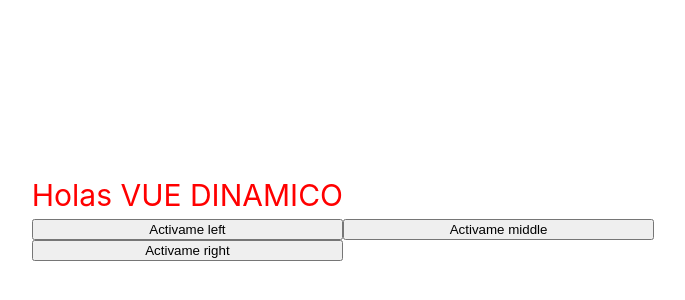
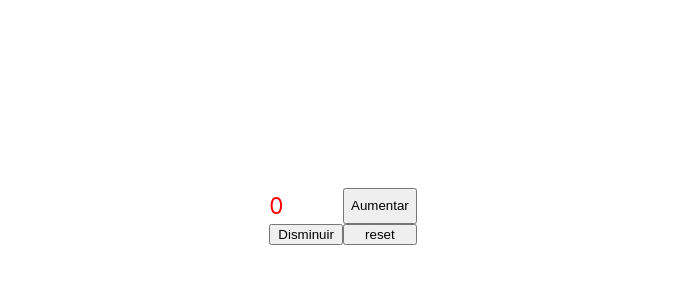
Before and after one commit to usar77e/vuejsUsuario, a Vue app in the folder api-cic-usuario/: page / in a window 1280 px wide. Shown: the part 184-484 px from the top of the page, without its empty margins (297-982 px from the left). Built offline with nearby package versions, Linux system fonts and the light colour scheme.

Commit message:
reactividad
prueba de elementos

```diff
--- a/api-cic-usuario/src/App.vue
+++ b/api-cic-usuario/src/App.vue
@@ -1,17 +1,38 @@
 <script setup>
+  import { ref } from 'vue'
   const name = 'Vue dinamico';
-  //metodo
-  const handlelclick = (message) => {
-    console.log(message);
+
+  const counter = ref(0);
+  const arrayColor = ["red", "green"];
+
+  const increment = () => {
+    console.log('aumentar contador');
+    counter.value ++;
+    console.log(counter);
   }
+
+  const decrement = () => {
+    console.log('disminuir contador');
+    counter.value --;
+    console.log(counter);
+  }
+
+  const reset = () => {
+    console.log('aumentar contador');
+    counter.value = 0;
+    console.log(counter);
+  }
+
+
 </script>
 
 <template>
-  <h1>Holas {{ name.toUpperCase() }} </h1>
-  <br/>
-  <button v-on:click.left="handlelclick('texto left')">Activame left</button>
-  <button @click.middle="handlelclick('texto middle')">Activame middle</button>
-  <button @click.right.prevent="handlelclick('texto right')">Activame right</button>
+  <h2 v-if="counter > 0" :style="`color:${arrayColor[1]}`">{{ counter }}</h2>
+  <h2 v-else :style="`color:${arrayColor[0]}`">{{ counter }}</h2>
+
+  <button @click="increment">Aumentar</button>
+  <button @click="decrement">Disminuir</button>
+  <button @click="reset">reset</button>
 </template>
 
 <style>
```
